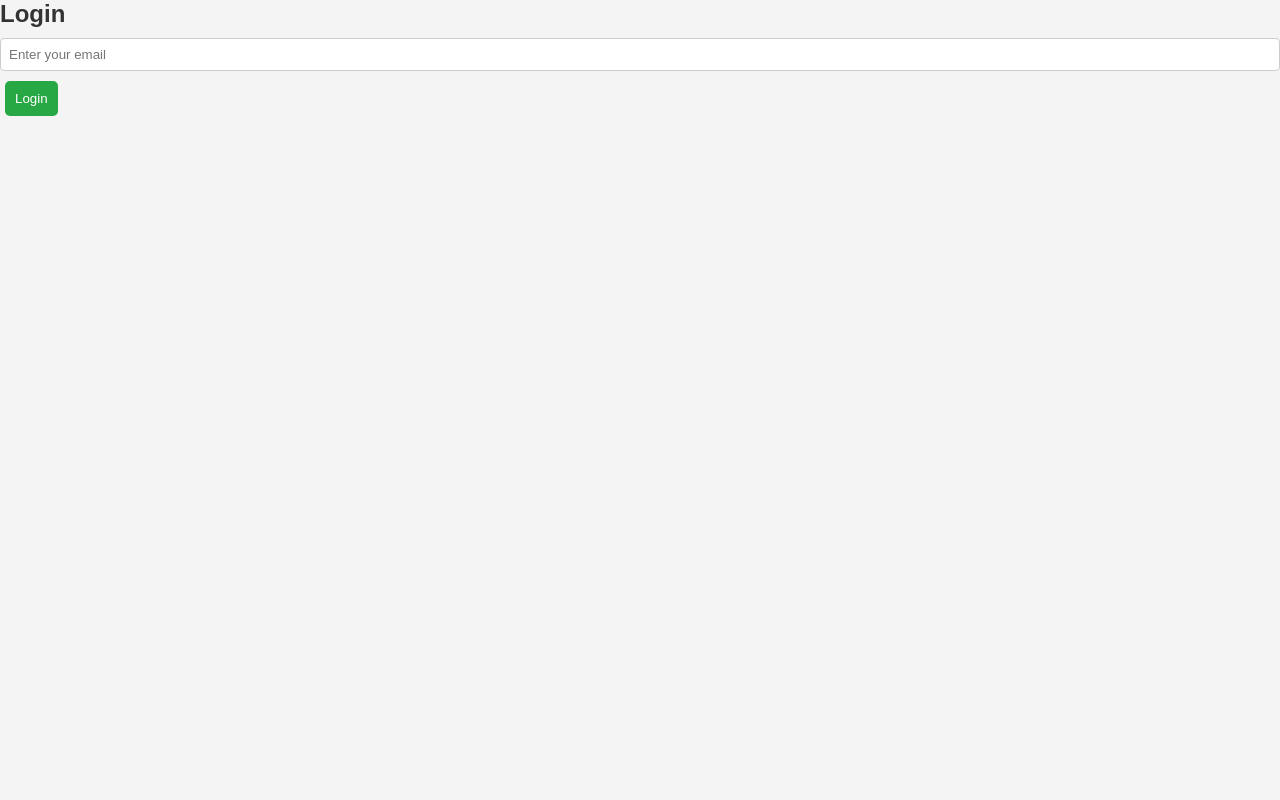
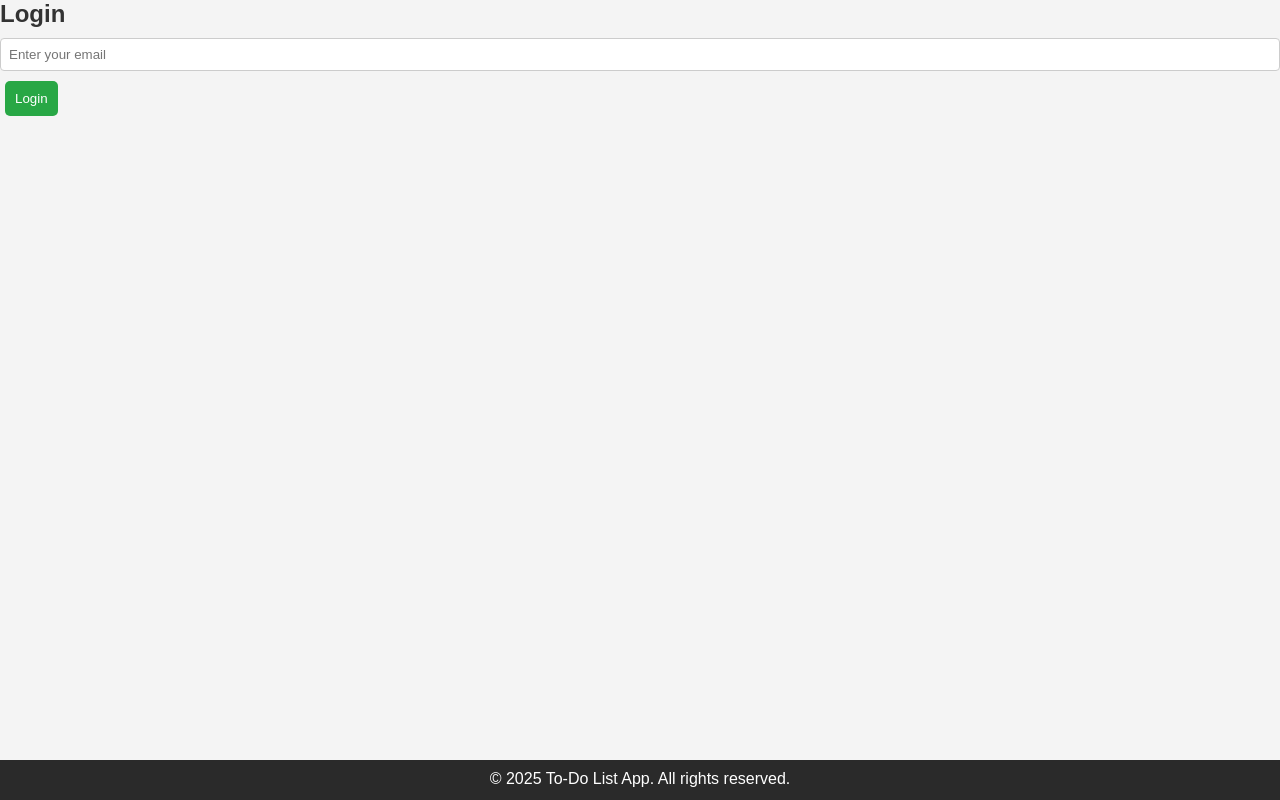
Before and after one commit to Vedabhavishya/ToDoLIst_React, a React (Vite) app: page / in a window 1280 px wide. Built offline with nearby package versions, Linux system fonts and the light colour scheme.

Commit message:
Final_Project

```diff
--- a/src/App.jsx
+++ b/src/App.jsx
@@ -3,6 +3,7 @@ import { BrowserRouter as Router, Route, Routes, Navigate } from "react-router-d
 import Header from "./components/Header";
 import TaskList from "./components/TaskList";
 import ArchivedTasks from "./components/ArchivedTasks";
+import Footer from "./components/Footer";
 import Login from "./components/Login";
 import Blank from "./components/Blank";
 
@@ -19,9 +20,13 @@ function App() {
     localStorage.setItem("archivedTasks", JSON.stringify(archivedTasks));
   }, [archivedTasks]);
 
-  // Add Task Function (Attach User Email)
+  // Filter tasks based on logged-in user
+  const filteredTasks = tasks.filter((task) => task.email === userEmail);
+  const filteredArchivedTasks = archivedTasks.filter((task) => task.email === userEmail);
+
+  // Add Task
   const addTask = (task) => {
-    const taskWithUser = { ...task, id: Date.now(), email: userEmail, status: "Pending" }; // Attach email to task
+    const taskWithUser = { ...task, id: Date.now(), email: userEmail, status: "Pending" };
     setTasks([...tasks, taskWithUser]);
   };
 
@@ -29,7 +34,7 @@ function App() {
   const archiveTask = (taskId) => {
     const taskToArchive = tasks.find((task) => task.id === taskId);
     if (taskToArchive) {
-      setArchivedTasks([...archivedTasks, { ...taskToArchive }]);
+      setArchivedTasks([...archivedTasks, taskToArchive]);
       setTasks(tasks.filter((task) => task.id !== taskId));
     }
   };
@@ -38,7 +43,7 @@ function App() {
   const undoArchivedTask = (taskId) => {
     const taskToUndo = archivedTasks.find((task) => task.id === taskId);
     if (taskToUndo) {
-      setTasks([...tasks, { ...taskToUndo }]);
+      setTasks([...tasks, taskToUndo]);
       setArchivedTasks(archivedTasks.filter((task) => task.id !== taskId));
     }
   };
@@ -46,56 +51,47 @@ function App() {
   // Edit Task Status
   const editTaskStatus = (taskId, status) => {
     setTasks((prevTasks) =>
-      prevTasks.map((task) => (task.id === taskId ? { ...task, status: status } : task))
+      prevTasks.map((task) => (task.id === taskId ? { ...task, status } : task))
     );
   };
 
-  // Logout Handler (Clear User Email)
+  // Logout Handler
   const handleLogout = () => {
-    localStorage.removeItem("userEmail"); // Clear email on logout
-    setUserEmail(""); // Reset state
+    localStorage.removeItem("userEmail"); // Remove user session
+    setUserEmail(""); // Reset UI state
+    setTasks([]); // Clear tasks from UI
+    setArchivedTasks([]); // Clear archived tasks from UI
   };
-
-  // Filter tasks for the logged-in user only
-  const filteredTasks = tasks.filter((task) => task.email === userEmail);
-  const filteredArchivedTasks = archivedTasks.filter((task) => task.email === userEmail);
 
   return (
     <Router>
-      <div className="App">
+      <div className="app-container">
+        {userEmail && <Header onAddTask={addTask} onLogout={handleLogout} />}
+
+        <div className="content">
+          <Routes>
             {userEmail ? (
               <>
-            <Header onAddTask={addTask} onLogout={handleLogout} />
-            <Routes>
                 <Route
                   path="/"
-                element={
-                  <TaskList
-                    tasks={filteredTasks}
-                    onEditTask={editTaskStatus}
-                    onArchiveTask={archiveTask}
-                  />
-                }
+                  element={<TaskList tasks={filteredTasks} onEditTask={editTaskStatus} onArchiveTask={archiveTask} />}
                 />
                 <Route
                   path="/archived"
-                element={
-                  <ArchivedTasks
-                    archivedTasks={filteredArchivedTasks}
-                    onUndoTask={undoArchivedTask}
-                  />
-                }
+                  element={<ArchivedTasks archivedTasks={filteredArchivedTasks} onUndoTask={undoArchivedTask} />}
                 />
                 <Route path="*" element={<Navigate to="/" />} />
-            </Routes>
               </>
             ) : (
-          <Routes>
+              <>
                 <Route path="/" element={<Login setUserEmail={setUserEmail} />} />
-            <Route path="/blank" element={<Blank />} />
-            <Route path="*" element={<Navigate to="/blank" />} />
+                <Route path="*" element={<Navigate to="/" />} />
+              </>
+            )}
           </Routes>
-        )}
+        </div>
+
+        <Footer /> {/* Footer will always be visible */}
       </div>
     </Router>
   );
--- a/src/components/Footer.css
+++ b/src/components/Footer.css
@@ -1,9 +1,21 @@
-.footer-container {
-  background-color: #f8f9fa;
+.footer {
+  background-color: hwb(0 7% 93% / 0.893);
+  color: white;
   text-align: center;
-  padding: 10px;
+  padding: 10px 0;
   position: fixed;
   bottom: 0;
   width: 100%;
-  border-top: 1px solid #ddd;
+  height: 40px;
 }
+
+.app-container {
+  display: flex;
+  flex-direction: column;
+  min-height: 100vh;
+}
+
+.content {
+  flex: 1;
+  padding-bottom: 50px;
+}
--- a/src/components/Footer.jsx
+++ b/src/components/Footer.jsx
@@ -2,7 +2,11 @@ import React from "react";
 import "./Footer.css";
 
 function Footer() {
-  return <footer className="footer-container">Footer Content Here</footer>;
+  return (
+    <footer className="footer">
+      <p>&copy; {new Date().getFullYear()} To-Do List App. All rights reserved.</p>
+    </footer>
+  );
 }
 
 export default Footer;
--- a/src/components/Login.css
+++ b/src/components/Login.css
@@ -11,6 +11,7 @@ form {
 }
 
 input, button {
+  align-items: center;
   padding: 10px;
   margin: 10px 0;
 }
```
Also changed, not shown: src/index.js (+12 -0 lines). Lines whose indentation alone changed are shown as unchanged.
